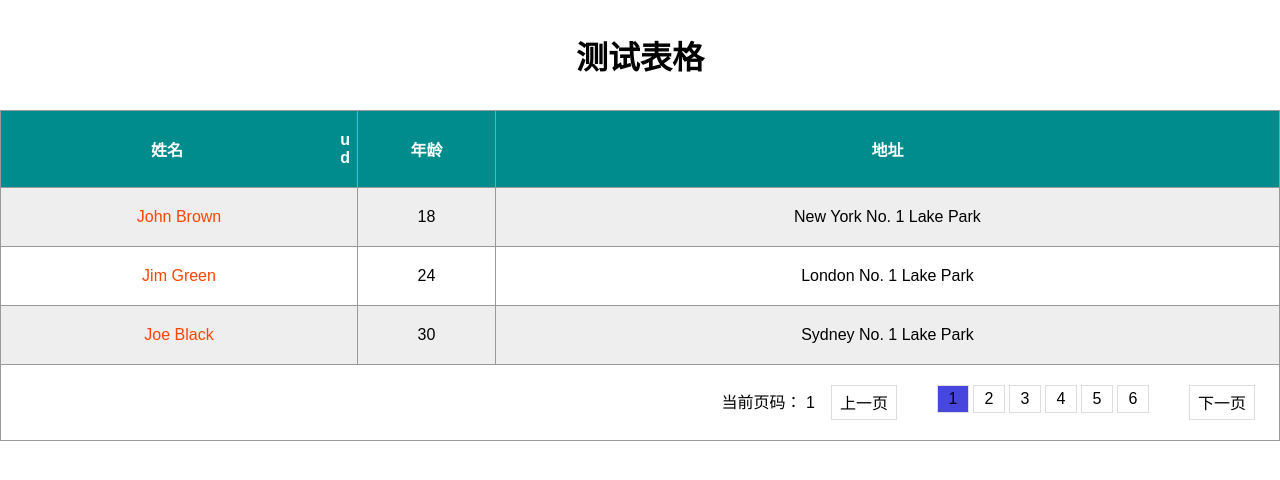
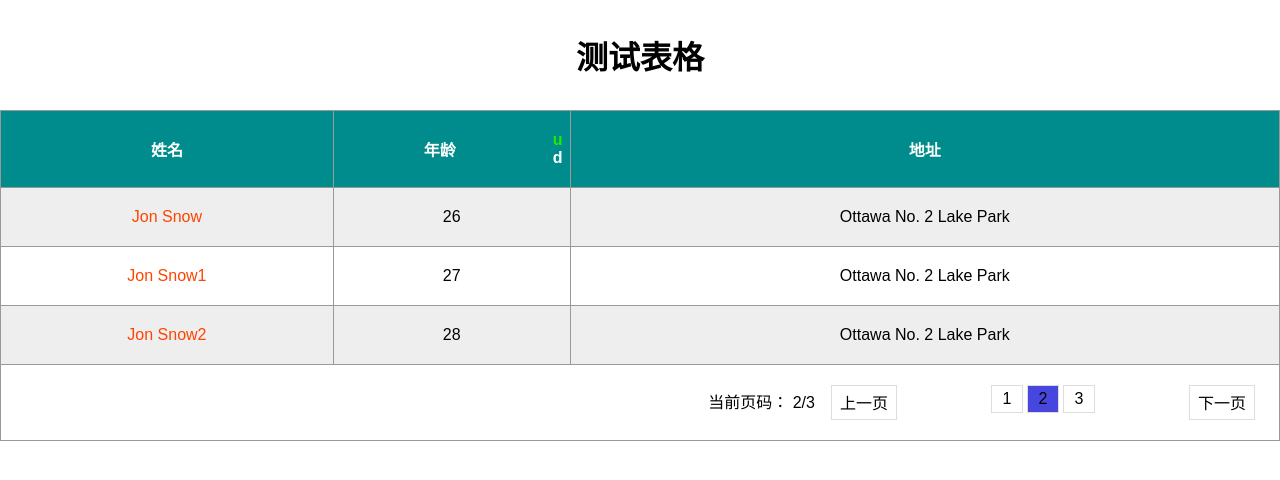
Before and after one commit to bysking/bird-trainning, a Vue app: page / in a window 1280 px wide. Shown: the top 480 px of the page. Built offline with nearby package versions, Linux system fonts and the light colour scheme.

Commit message:
add: 添加排序支持

```diff
--- a/package.json
+++ b/package.json
@@ -12,6 +12,7 @@
   "dependencies": {
     "@vue/composition-api": "^1.1.5",
     "@vue/shared": "^3.2.11",
+    "lodash": "^4.17.21",
     "vue": "2.6.14",
     "vue-types": "^4.1.0"
   },
@@ -22,6 +23,7 @@
     "@babel/preset-typescript": "^7.15.0",
     "@types/jest": "^27.0.1",
     "@types/less": "^3.0.3",
+    "@types/lodash": "^4.14.175",
     "@typescript-eslint/eslint-plugin": "^4.31.2",
     "@typescript-eslint/parser": "^4.31.2",
     "@vitejs/plugin-legacy": "^1.6.1",
--- a/src/table/Table.tsx
+++ b/src/table/Table.tsx
@@ -11,12 +11,12 @@ const tableConfig = {
     {
       title: "姓名",
       key: "name",
-      sort: true,
-      defaultSort: "ASC",
     },
     {
       title: "年龄",
       key: "age",
+      sort: true,
+      defaultSort: "ASC",
     },
     {
       title: "地址",
@@ -48,6 +48,36 @@ const tableConfig = {
       address: "Ottawa No. 2 Lake Park",
       date: "2016-10-04",
     },
+    {
+      name: "Jon Snow1",
+      age: 27,
+      address: "Ottawa No. 2 Lake Park",
+      date: "2016-10-04",
+    },
+    {
+      name: "Jon Snow2",
+      age: 28,
+      address: "Ottawa No. 2 Lake Park",
+      date: "2016-10-04",
+    },
+    {
+      name: "Jon Snow3",
+      age: 29,
+      address: "Ottawa No. 2 Lake Park",
+      date: "2016-10-04",
+    },
+    {
+      name: "Jon Snow4",
+      age: 76,
+      address: "Ottawa No. 2 Lake Park",
+      date: "2016-10-04",
+    },
+    {
+      name: "Jon Snow5",
+      age: 86,
+      address: "Ottawa No. 2 Lake Park",
+      date: "2016-10-04",
+    },
   ],
 };
 
@@ -61,7 +91,9 @@ export default defineComponent({
     return () => {
       return (
         <div>
-          <TablePage props={{ tableConfig: tableConfig }}></TablePage>
+          <TablePage
+            props={{ tableConfig: tableConfig, list: tableConfig.data }}
+          ></TablePage>
         </div>
       );
     };
--- a/src/table/TablePage.tsx
+++ b/src/table/TablePage.tsx
@@ -3,9 +3,17 @@
  */
 
 import { defineComponent, ref } from "@vue/composition-api";
+import type { Ref } from "@vue/composition-api";
 import TableSort from "./components/sort/TableSort";
 import TablePagenation from "./components/pagination/TablePagenation";
+import { cloneDeep, orderBy } from "lodash";
 import "./style.less";
+
+const SORT_FN = (list: any[], keyMap: string): any[] => {
+  let key: any = Object.keys(keyMap)[0]; // 排序字段
+  let keyVal: any = keyMap[key].toLowerCase(); // 排序方式
+  return orderBy(list, [key], [keyVal]); // todo 可以支持多维度排序
+};
 
 export default defineComponent({
   name: "TablePage",
@@ -19,20 +27,47 @@ export default defineComponent({
       type: Object,
       default: () => ({}),
     },
+    isLocalPage: {
+      type: Boolean,
+      default: true,
+    },
+    list: {
+      type: Array,
+      defult: () => [],
+    },
+    sortFn: {
+      type: Function,
+      default: null,
+    },
   },
   components: {
     TableSort,
     TablePagenation,
   },
   setup(props, {}) {
-    const curSort: any = ref({
-      a: "ASC",
-      b: "DESC",
-    });
+    const singleSortKey = ref("");
+    const getSortObj = () => {
+      let columns = props.tableConfig.columns || [];
+      let obj: any = {};
+
+      columns.forEach((col: any) => {
+        if (col.sort) {
+          obj[col.key] = col.defaultSort || "";
+          singleSortKey.value = col.key;
+        }
+      });
+
+      return obj;
+    };
+    let obj = getSortObj();
+    const curSort: any = ref(obj);
+    const tableTotalList: Ref<any[] | undefined> = ref([]);
+
+    tableTotalList.value = cloneDeep(props.list);
 
     if (props.singleSort) {
       curSort.value = {
-        a: "ASC",
+        [singleSortKey.value]: "ASC",
       };
     }
     const tableSort = (sortKey: string, sort: string) => {
@@ -43,11 +78,21 @@ export default defineComponent({
       } else {
         curSort.value[sortKey] = sort;
       }
-      console.log(curSort.value);
+      getRenderList(pageConfig.value.pageNo);
     };
 
+    const pageConfig = ref({
+      pageSize: 3, //一页的数据条数
+      pageNo: 2, //当前页的索引
+      total: 9, //总的数据条数
+      pageTotal: 3, //总的页数
+    });
+
+    const renderRowList: any = ref([]);
+
     const pageChange = (val: any) => {
-      console.log("分页变化", val);
+      pageConfig.value.pageNo = val;
+      getRenderList(val);
     };
 
     const renderSort = (column: any) => {
@@ -80,10 +125,38 @@ export default defineComponent({
       return template;
     };
 
+    const loadListByPageAjax = () => {
+      return [];
+    };
+
+    const handleListSort = (list: any[]) => {
+      let sortFn: any = props.sortFn || SORT_FN;
+      return sortFn(list, curSort.value);
+    };
+    const handleListByPage = (list: any) => {
+      let { pageSize, pageNo } = pageConfig.value;
+
+      let start = (pageNo - 1) * pageSize;
+      let end = pageNo * pageSize;
+
+      return list.slice(start, end);
+    };
+
+    const getRenderList = (number = 1) => {
+      if (props.isLocalPage) {
+        let list = handleListByPage(tableTotalList.value); // 处理本地分页
+        list = handleListSort(list); // 处理
+        // 本地 分页
+        renderRowList.value = list;
+      } else {
+        // 远程分页
+        renderRowList.value = loadListByPageAjax();
+      }
+    };
+
+    getRenderList();
+
     const renderBody = (rowList: any[], columns: any) => {
-      function getColCfg(index: number) {
-        return props.tableConfig.columns[index];
-      }
       function renderTd(tds: any[], columns: any[]) {
         let newTDS = columns.map((col) => {
           return <td>{tds[col.key]}</td>;
@@ -91,12 +164,8 @@ export default defineComponent({
 
         return newTDS;
       }
-      let newRowList = rowList.map((row, index) => {
-        let headerCfg = getColCfg(index);
 
-        if (!headerCfg) {
-          return "";
-        }
+      let newRowList = renderRowList.value.map((row: any) => {
         return <tr>{renderTd(row, columns)}</tr>;
       });
 
@@ -108,14 +177,16 @@ export default defineComponent({
 
       return (
         <td colspan={columns.length}>
-          <table-pagenation on={{ pageChange: pageChange }}></table-pagenation>
+          <table-pagenation
+            props={{ pageConfig: pageConfig.value }}
+            on={{ pageChange: pageChange }}
+          ></table-pagenation>
         </td>
       );
     };
 
     return () => {
       let columns = props.tableConfig.columns || [];
-      let rowList = props.tableConfig.data || [];
       return (
         <div>
           <table>
@@ -123,7 +194,7 @@ export default defineComponent({
             <thead>
               <tr>{renderHead(columns)}</tr>
             </thead>
-            <tbody>{renderBody(rowList, columns)}</tbody>
+            <tbody>{renderBody(renderRowList.value, columns)}</tbody>
             <tfoot>
               <tr>{renderFoot()}</tr>
             </tfoot>
--- a/src/table/components/pagination/TablePagenation.tsx
+++ b/src/table/components/pagination/TablePagenation.tsx
@@ -97,7 +97,9 @@ export default defineComponent({
     return () => {
       return (
         <div class="pagenation-wrap">
-          <div class="page-btn-cur"> 当前页码： {curPage.value}</div>
+          <div class="page-btn-cur">
+            当前页码： {curPage.value}/{pageTotal.value}
+          </div>
           <div class="page-btn-click" onClick={moveFront}>
             上一页
           </div>
--- a/src/table/components/sort/TableSort.tsx
+++ b/src/table/components/sort/TableSort.tsx
@@ -35,20 +35,23 @@ export default defineComponent({
       }
     );
 
-    const clickSort = (key: string) => {
+    const setSortKey = (key: string) => {
       if (activeKey.value === key) {
         activeKey.value = "";
       } else {
         activeKey.value = key;
       }
+    };
 
+    const clickSort = (key: string) => {
+      setSortKey(key);
       emit("tableSort", props.sortKey, activeKey.value);
-      console.log("触发排序事件", props.sortKey, activeKey.value);
     };
 
     if (props.defaultSort) {
       let sort = props.defaultSort[props.sortKey];
-      sort && clickSort(sort);
+
+      sort && setSortKey(sort);
     }
 
     const getActiveByKey = (key: string) => {
```
Also changed, not shown: 1 other file (tests, documents, lock files or other folders).
